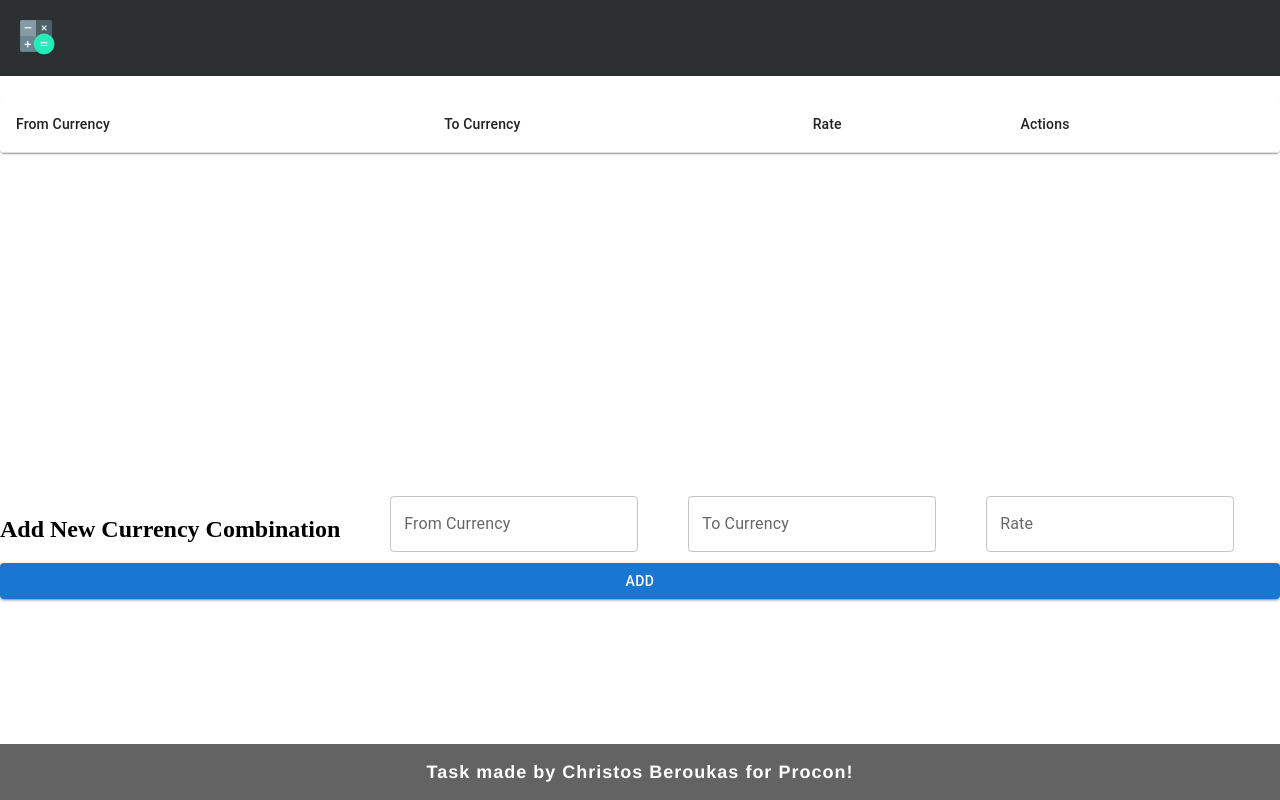
After one commit to Chrisberou/currencyCalculator, a Symfony app: template templates/index/crud.html.twig in a window 1280 px wide. The commit adds this page. Run offline with Twig, Linux system fonts and the light colour scheme; the template is opened without the code that fills it, so the values that code supplies are empty; style sheets or scripts are compiled from the project's sources; some libraries are stand-ins or nearby versions.

```diff
--- /dev/null
+++ b/assets/CRUD.css
@@ -0,0 +1,66 @@
+/* CurrencyManagement.css */
+
+/* Styling for the table */
+.table-container {
+  margin-top: 20px;
+  height: 400px;
+  overflow: auto;
+}
+
+/* Styling for each row in the table */
+.table-row {
+  cursor: pointer;
+}
+
+/* Styling for the form to add a new combination */
+.form-container {
+  margin-top: 40px;
+  border: 1px solid #ccc;
+  padding: 20px;
+  border-radius: 8px;
+}
+
+/* Styling for the labels and input fields in the form */
+.label {
+  display: block;
+  margin-bottom: 8px;
+}
+
+.input-field {
+  width: 100%;
+  padding: 8px;
+  border: 1px solid #ccc;
+  border-radius: 4px;
+  font-size: 16px;
+}
+
+/* Styling for the Add button */
+.add-button {
+  margin-top: 16px;
+}
+
+/* Styling for the Edit and Delete buttons in the table */
+.action-buttons {
+  display: flex;
+  gap: 8px;
+  margin-top: 8px;
+}
+
+/* Styling for the button colors */
+.action-buttons .MuiButton-containedPrimary {
+  background-color: #007bff;
+}
+
+.action-buttons .MuiButton-containedSecondary {
+  background-color: #dc3545;
+}
+.add-currency-big-container{
+    display: flex;
+    flex-direction: column;
+}
+.add-currency-small-container{
+
+    display: flex;
+   gap:50px
+
+}
--- /dev/null
+++ b/assets/CRUD.js
@@ -0,0 +1,21 @@
+import React, { Component } from "react";
+import ReactDom from "react-dom/client";
+import CurrencyManagement from "./CRUDComponent";
+import Header from '../assets/components/Header/Header.jsx';
+import Footer from '../assets/components/Footer/Footer.jsx';
+
+class CRUDPage extends Component {
+  render() {
+    return (
+      <div className="body">
+        <Header/>
+        <CurrencyManagement />
+        <Footer/>
+      </div>
+    );
+  }
+}
+
+ReactDom.createRoot(document.getElementById("crud")).render(
+  <CRUDPage />
+);
--- /dev/null
+++ b/assets/CRUDComponent.js
@@ -0,0 +1,122 @@
+import React, { useState, useEffect } from "react";
+import { Button, TextField, Table, TableBody, TableCell, TableContainer, TableHead, TableRow, Paper } from "@mui/material";
+import './CRUD.css';
+
+
+const CurrencyManagement = () => {
+  const [combinations, setCombinations] = useState([]);
+  const [baseCurrency, setBaseCurrency] = useState("");
+  const [targetCurrency, setTargetCurrency] = useState("");
+  const [rate, setRate] = useState("");
+
+  useEffect(() => {
+    // Fetch existing currency combinations from the API when the component mounts
+    fetch("/api/exchange_rates")
+      .then((response) => response.json())
+      .then((data) => {
+        setCombinations(data);
+      })
+      .catch((error) => console.error("Error fetching currency combinations:", error));
+  }, []);
+
+  const handleAddCombination = () => {
+    // Validate input
+    if (!baseCurrency || !targetCurrency || !rate) {
+      alert("Please fill in all fields.");
+      return;
+    }
+    console.log("Data to be sent:", { baseCurrency, targetCurrency, rate });
+    // Send a POST request to add the new combination to the database
+    fetch("/api/exchange_rates/add", {
+      method: "POST",
+      headers: {
+        "Content-Type": "application/json",
+      },
+      body: JSON.stringify({
+        baseCurrency,
+        targetCurrency,
+        rate: parseFloat(rate),
+      }),
+    })
+      .then((response) => response.json())
+      .then((data) => {
+        // Update the list of combinations with the newly added combination
+        setCombinations([...combinations, data]);
+        // Reset the input fields
+        setBaseCurrency("");
+        setTargetCurrency("");
+        setRate("");
+      })
+      .catch((error) => console.error("Error adding currency combination:", error));
+  };
+  const handleDeleteCombination = (id) => {
+    // Send a DELETE request to remove the selected combination from the database
+    fetch(`/api/exchange_rates/${id}`, {
+      method: "DELETE",
+    })
+      .then((response) => response.json())
+      .then(() => {
+        // Update the list of combinations by removing the deleted combination
+        setCombinations(combinations.filter((combination) => combination.id !== id));
+      })
+      .catch((error) => console.error("Error deleting currency combination:", error));
+  };
+  const handleEditCombination = (combination) => {
+    setSelectedCombination(combination);
+    setEditDialogOpen(true);
+  };
+  console.log(combinations)
+
+  return (
+    <div>
+    <div className="table-container">
+      <TableContainer component={Paper}>
+        <Table>
+          <TableHead>
+            <TableRow>
+              <TableCell>From Currency</TableCell>
+              <TableCell>To Currency</TableCell>
+              <TableCell>Rate</TableCell>
+              <TableCell>Actions</TableCell>
+            </TableRow>
+          </TableHead>
+          <TableBody>
+            {combinations.map((combination) => (
+              <TableRow key={combination.id}>
+                <TableCell>{combination.base_currency}</TableCell>
+                <TableCell>{combination.target_currency}</TableCell>
+                <TableCell>{combination.rate}</TableCell>
+                <TableCell>
+                  {/* Edit and Delete buttons for each combination */}
+                  <Button variant="contained" color="primary" onClick={() => handleEditCombination(combination.id)}>
+                    Edit
+                  </Button>
+                  <Button variant="contained" color="secondary" onClick={() => handleDeleteCombination(combination.id)}>
+                    Delete
+                  </Button>
+                </TableCell>
+              </TableRow>
+            ))}
+          </TableBody>
+        </Table>
+      </TableContainer>
+      {/* Form to add a new currency combination */}
+
+    </div>
+    <div className="add-currency-big-container">
+      <div className="add-currency-small-container">
+        <h2>Add New Currency Combination</h2>
+        <TextField label="From Currency" value={baseCurrency} onChange={(e) => setBaseCurrency(e.target.value)} />
+        <TextField label="To Currency" value={targetCurrency} onChange={(e) => setTargetCurrency(e.target.value)} />
+        <TextField label="Rate" value={rate} onChange={(e) => setRate(e.target.value)} />
+        </div>
+        <Button variant="contained" color="primary" onClick={handleAddCombination}>
+          Add
+        </Button>
+      </div>
+    </div>
+  );
+};
+
+
+export default CurrencyManagement;
--- a/assets/components/CurrencyCalculator/CurrencyCalculator.jsx
+++ b/assets/components/CurrencyCalculator/CurrencyCalculator.jsx
@@ -81,6 +81,12 @@ const CurrencyCalculator = () => {
       >
         Convert
       </Button>
+      <a href="http://127.0.0.1:8000/crud"><Button
+        type="submit"
+        variant="contained"
+        color="grey"
+        className="form-button"
+      >EDIT DATABASE</Button></a>
     </div>
   );
 };
--- a/assets/components/Header/Header.jsx
+++ b/assets/components/Header/Header.jsx
@@ -6,10 +6,7 @@ const Header = () => {
   return (
     <header className="header">
       <div className="logo">
-        <img src={logo} alt="Calculator Logo" href='/main'/>
-      </div>
-      <div className="credentials">
-        <p>Your Credentials</p>
+        <a href="http://127.0.0.1:8000/main"><img src={logo} alt="Calculator Logo" href='/main'/></a>
       </div>
     </header>
   );
--- a/config/routes.yaml
+++ b/config/routes.yaml
@@ -5,3 +5,7 @@ controllers:
 app_currency:
     resource: ../src/Controller/CurrencyController.php
     type: annotation
+
+app_react:
+    path: /crud
+    controller: App\Controller\CurrencyController.php
--- a/templates/base.html.twig
+++ b/templates/base.html.twig
@@ -7,13 +7,17 @@
 
         {# Run `composer require symfony/webpack-encore-bundle` to start using Symfony UX #}
         {% block stylesheets %}
+            {{ encore_entry_link_tags('CRUD') }}
             {{ encore_entry_link_tags('MainPage') }}
             {{ encore_entry_link_tags('app') }}
+
         {% endblock %}
 
         {% block javascripts %}
+        {{ encore_entry_script_tags('CRUD') }}
             {{ encore_entry_script_tags('MainPage') }}
             {{ encore_entry_script_tags('app') }}
+
         {% endblock %}
     </head>
     <body style="display: block; margin: 0;">
--- /dev/null
+++ b/templates/index/crud.html.twig
@@ -0,0 +1,7 @@
+{% extends 'base.html.twig' %}
+
+{% block title %}Properties!{% endblock %}
+
+{% block body %}
+<div id="crud"></div>
+{% endblock %}
--- a/webpack.config.js
+++ b/webpack.config.js
@@ -22,6 +22,7 @@ Encore
      */
     .addEntry('app', './assets/app.js')
     .addEntry('MainPage','./assets/MainPage.js')
+    .addEntry('CRUD','./assets/CRUD.js')
 
     // enables the Symfony UX Stimulus bridge (used in assets/bootstrap.js)
     .enableStimulusBridge('./assets/controllers.json')
```
Also changed, not shown: src/Controller/CurrencyController.php (+74 -1 lines), src/Controller/IndexController.php (+7 -0 lines).
